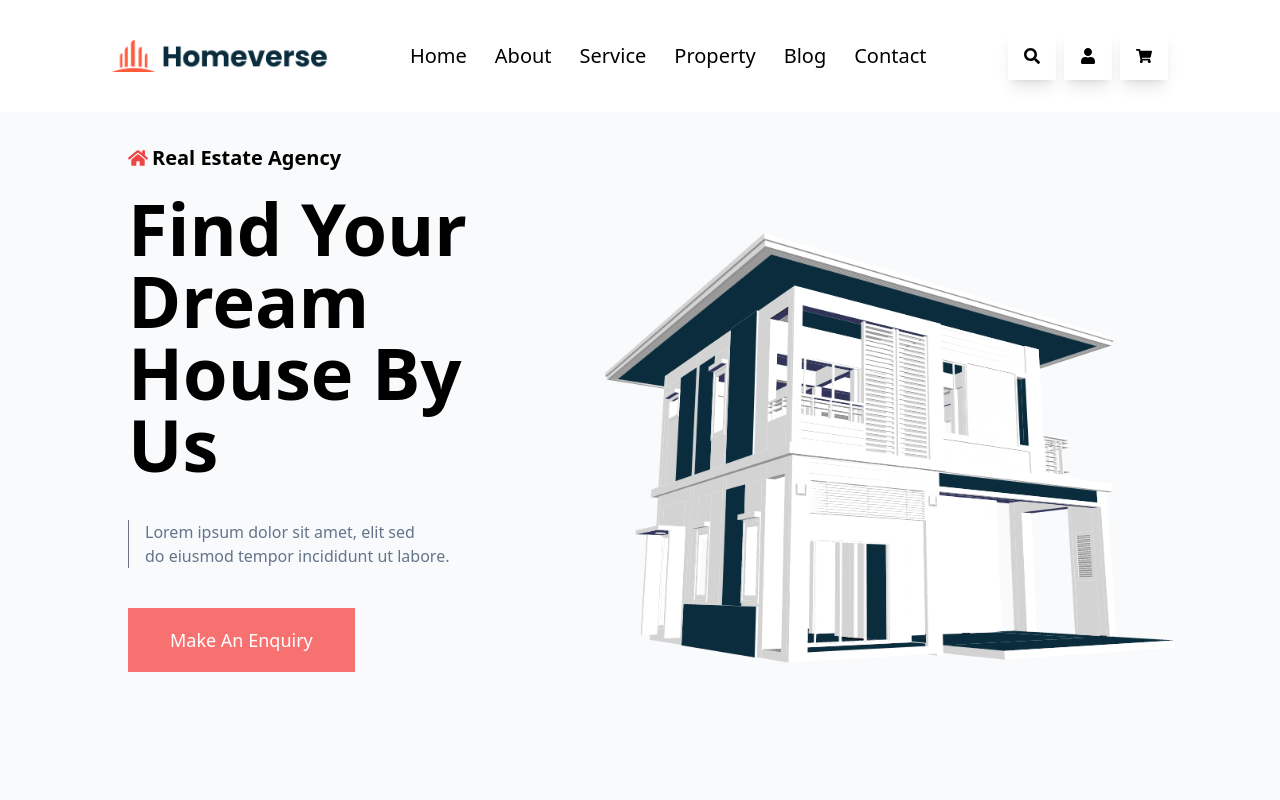
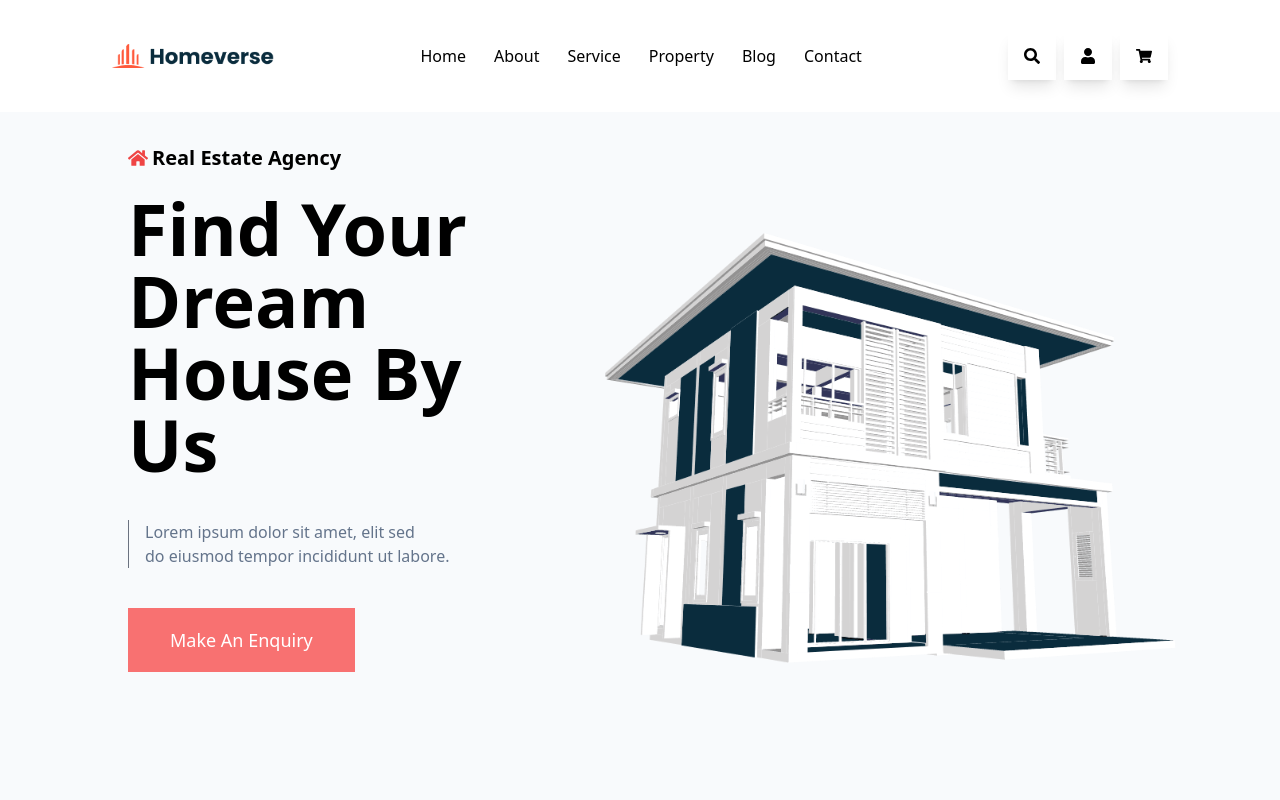
Before and after one commit to Bushra-naeem/real-estate-website, a React (Vite) app: page / in a window 1280 px wide. Shown: the top 800 px of the page. Built offline with nearby package versions, Linux system fonts and the light colour scheme.

Commit message:
Update Header.jsx

```diff
--- a/src/components/Header.jsx
+++ b/src/components/Header.jsx
@@ -22,7 +22,7 @@ export default function Header() {
       <div className="z-[9999] fixed w-full bg-white flex justify-between items-center py-8
        px-4 md:px-12 lg:px-28 gap-8">
         <Link to="">
-          <img src={logo} alt="" className="h-8 md:max-w-3xl" />
+          <img src={logo} alt="" className="h-6 md:max-w-3xl" />
         </Link>
 
       <button
@@ -33,7 +33,7 @@ export default function Header() {
       </button>
 
         {/* Desktop navigation */}
-        <nav ref={navRef} className="hidden lg:flex lg:gap-7 font-normal lg:text-xl">
+        <nav ref={navRef} className="hidden lg:flex lg:gap-7 font-normal lg:text-base">
           <Link to="home" spy={true} smooth={true} offset={-100} duration={500}>
             <li className="list-none cursor-pointer">Home</li>
           </Link>
```
